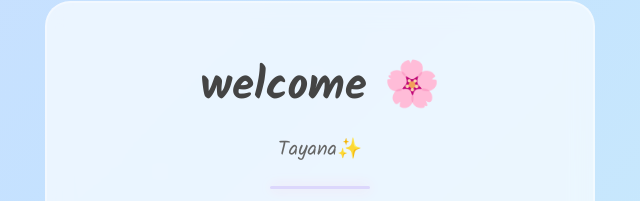
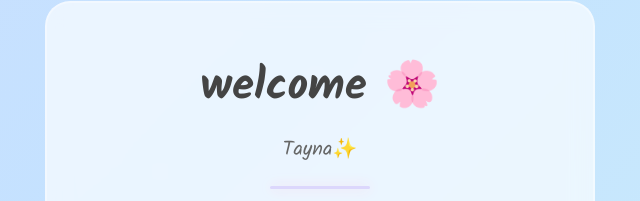
Before and after one commit to Avix01/Y26, a plain HTML site: page index2.html in a window 1280 px wide. Shown: the part 138-339 px from the top of the page, 320-960 px from the left. Drawn offline with Linux system fonts and the light colour scheme.

Commit message:
Update index2.html

```diff
--- a/index2.html
+++ b/index2.html
@@ -134,7 +134,7 @@ button:hover{
   <h1>welcome 🌸</h1>
 
   <!-- 🌸👇 your name 👇🌸 -->
-  <p> Tayana✨</p>
+  <p> Tayna✨</p>
 
   <div class="line"></div>
   <h2>a new chapter starts here — ready?</h2>
```
